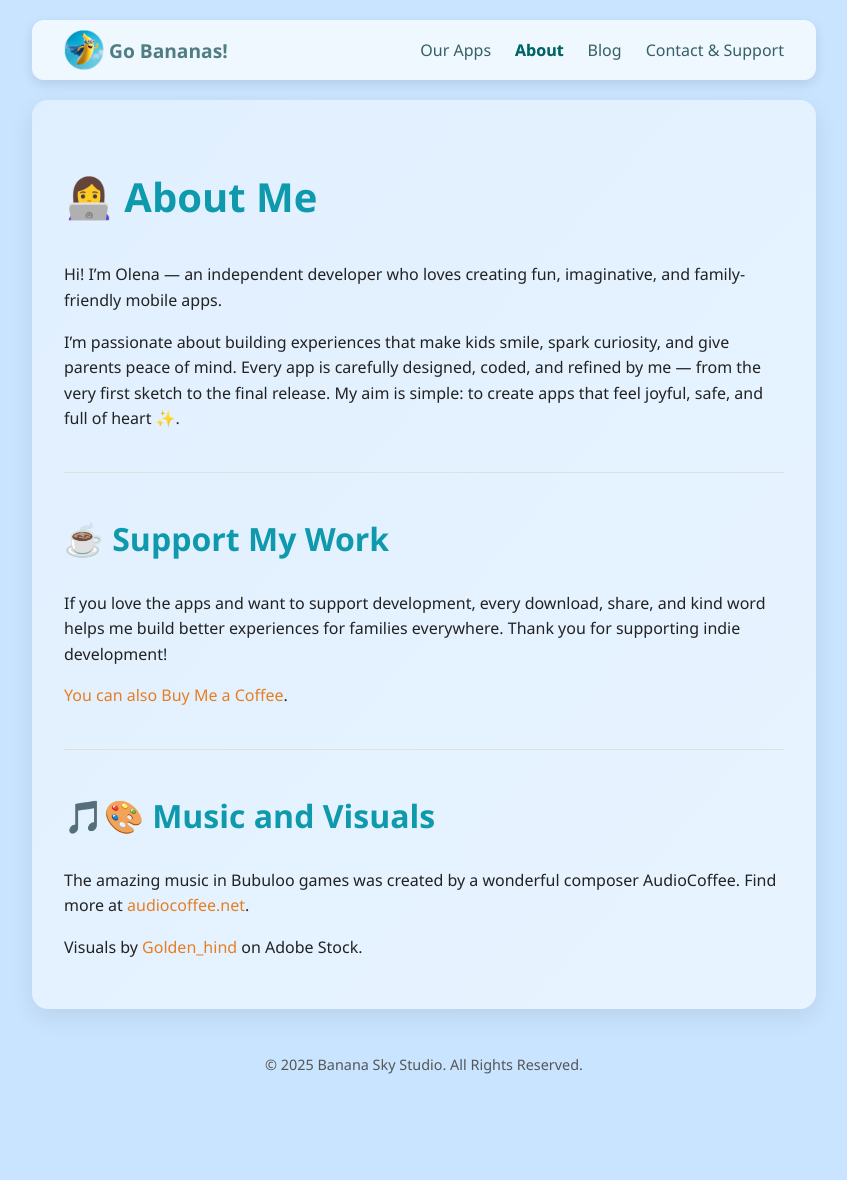
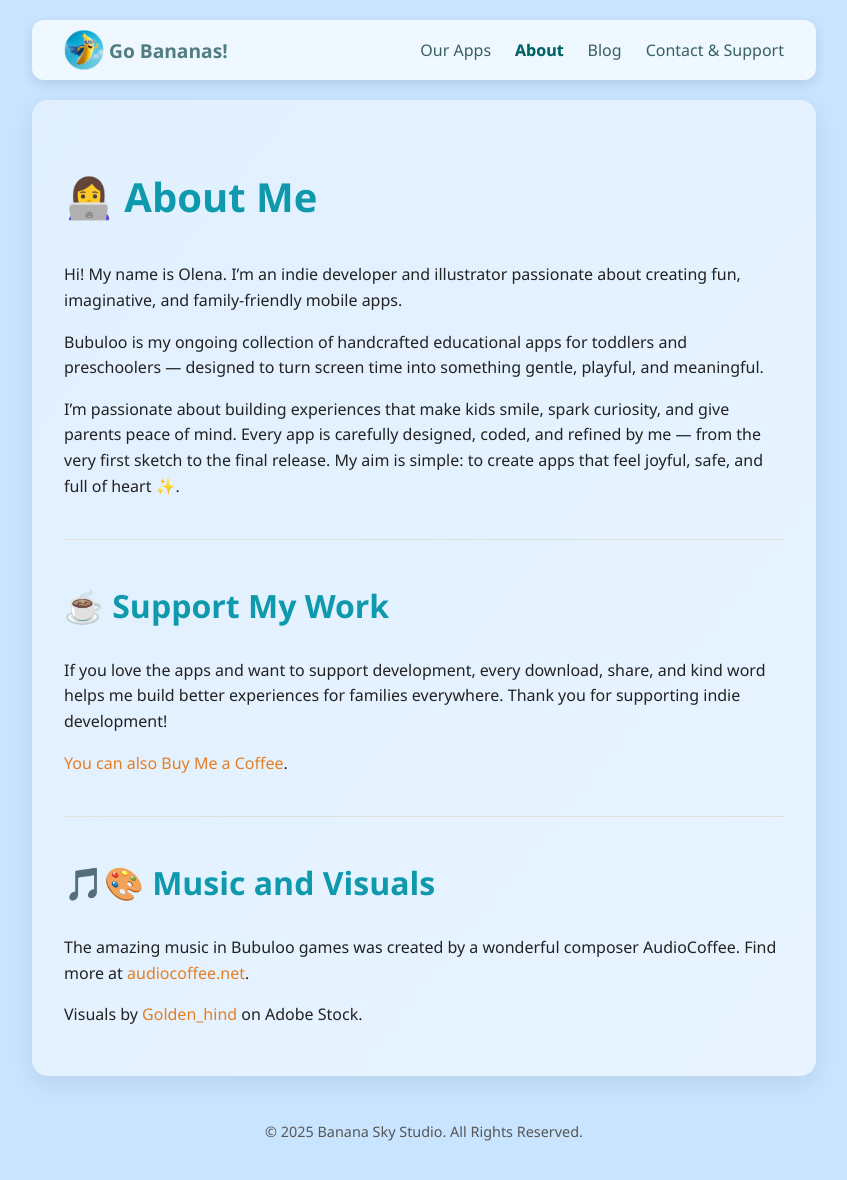
Before and after one commit to MagicScribble/test2, a Jekyll site: the page about.html, which Jekyll copies as it is, in a window 1280 px wide and 1188 px high. Shown: the top 1180 px of the window, without its empty margins (216-1063 px from the left). Built offline with Jekyll 4.4.1, drawn with Linux system fonts in a browser that asks for light colours.

Commit message:
Update about.html

```diff
--- a/about.html
+++ b/about.html
@@ -126,7 +126,8 @@
         <div class="container">
             <section id="about">
                 <h1>👩‍💻 About Me</h1>
-                <p>Hi! I’m Olena — an independent developer who loves creating fun, imaginative, and family-friendly mobile apps.</p>
+                <p>Hi! My name is Olena. I’m an indie developer and illustrator passionate about creating fun, imaginative, and family-friendly mobile apps.</p>
+                <p>Bubuloo is my ongoing collection of handcrafted educational apps for toddlers and preschoolers — designed to turn screen time into something gentle, playful, and meaningful.</p>
                 <p>I’m passionate about building experiences that make kids smile, spark curiosity, and give parents peace of mind. Every app is carefully designed, coded, and refined by me — from the very first sketch to the final release. My aim is simple: to create apps that feel joyful, safe, and full of heart ✨.</p>
             </section>
             <hr>
```
